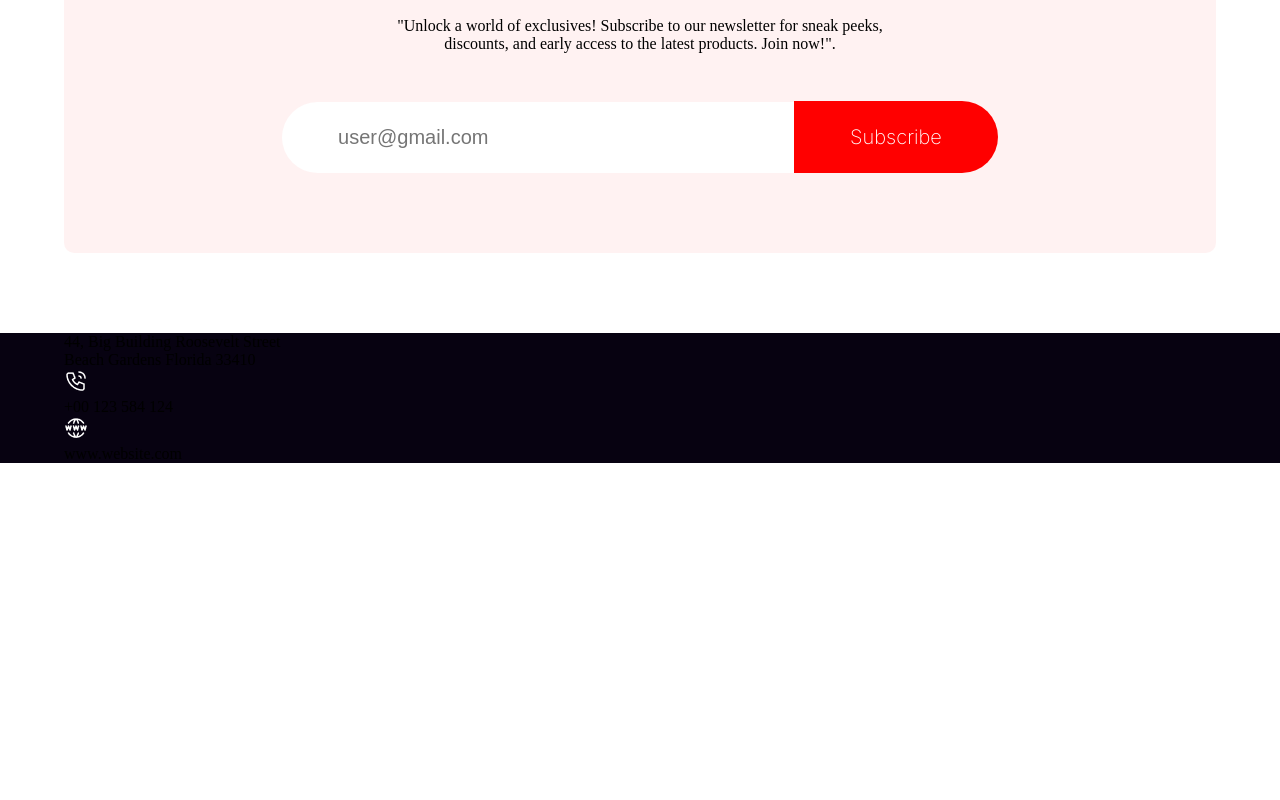
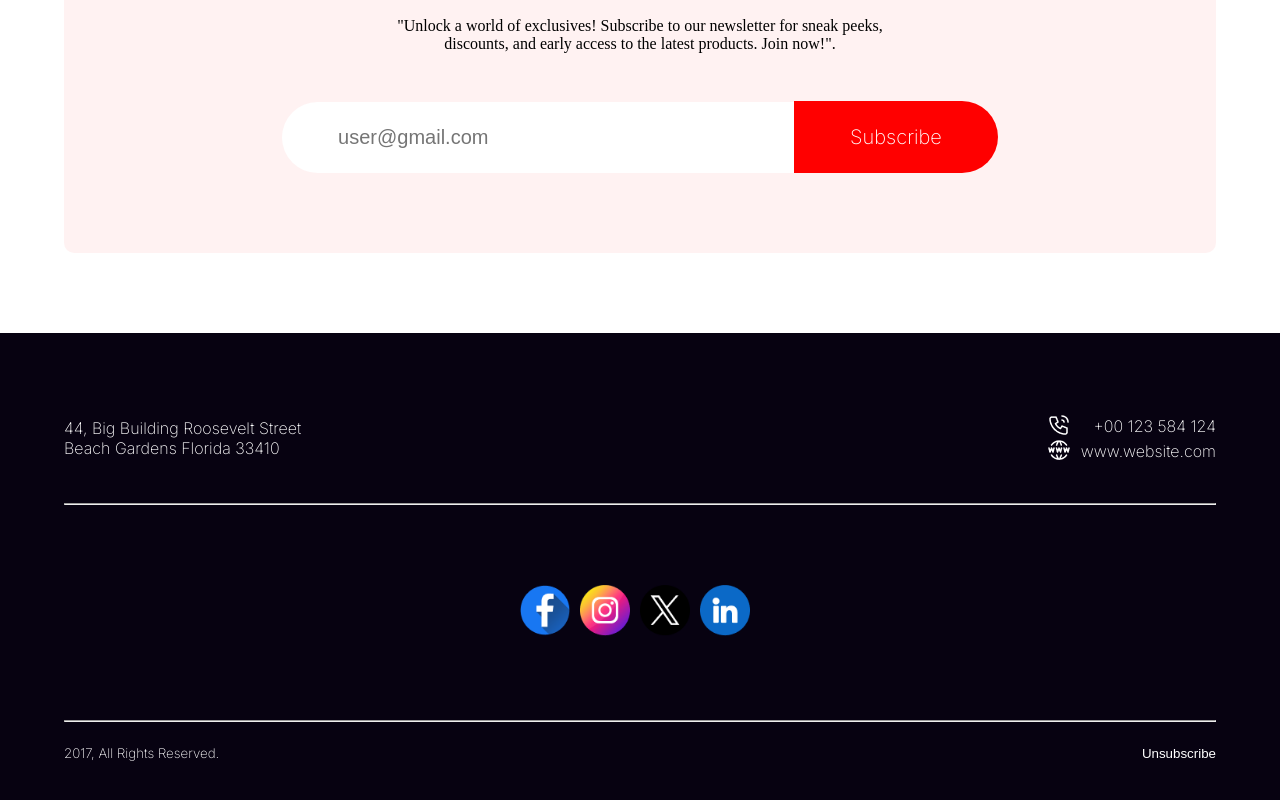
Before and after one commit to shorot-chicham/B9A1-New-Year-New-Mission, a plain HTML site: page index.html in a window 1280 px wide. Shown: the part 3833-4633 px from the top of the page. Before the commit the page ends 4296 px from the top, so only its background shows below. Drawn offline with Linux system fonts and the light colour scheme.

Commit message:
added footer container in the site

```diff
--- a/CSS/styles.css
+++ b/CSS/styles.css
@@ -238,8 +238,8 @@
 }
 
 .portfolio-items{
-    display: grid;
-    grid-template-columns: repeat(3, 1fr);
+    display: flex;
+    flex-wrap: wrap;
     justify-content: space-evenly;
     align-items: center;
     gap: 7px;
@@ -267,7 +267,7 @@
     margin-bottom: 22px;
 }
 
-.item img:hover{
+.item:hover{
     border: 5px solid #f00;
     border-radius: 10px;
 }
@@ -329,5 +329,47 @@ footer{
 }
 
 .footer-container{
+    color: #fff;
+    font-family: Inter;
+    padding: 80px 0;
+}
 
+.footer-info{
+    display: flex;
+    justify-content: space-between;
+    align-items: center;
+    gap: 100px;
+    padding-bottom: 40px;
 }
+
+.contact-number, .website{
+    display: flex;
+    justify-content: space-between;
+    align-items: center;
+    gap: 10px;
+}
+
+.social-sites{
+    text-align: center;
+    margin: 80px 0;
+}
+
+.social-sites img{
+    margin-right: 10px;
+    width: 50px;
+    height: auto;
+}
+
+.reserved{
+    display: flex;
+    justify-content: space-between;
+    align-items: center;
+    gap: 50px;
+    margin-top: 20px;
+}
+
+.unsubscribe-btn{
+    background-color:#070211;
+    color: #fff;
+    border: none;
+}
--- a/index.html
+++ b/index.html
@@ -156,18 +156,29 @@
                     <p>Beach Gardens Florida 33410</p>
                 </div>
                 <div class="contact">
-                    <div>
+                    <div class="contact-number">
                         <img src="resources/Call.png" alt="phone number">
                         <p>+00 123 584 124</p>
                     </div>
-                    <div>
+                    <div class="website">
                         <img src="resources/Website.png" alt="website link">
                         <p>www.website.com</p>
                     </div>
                 </div>
             </div>
-            <div></div>
-            <div></div>
+            <hr>
+            <div class="social-sites">
+                <img src="resources/Facebook.png" alt="facebook icon"><img src="resources/Instagram.png" alt="instagram icon"><img src="resources/Twitter.png" alt="twitter icon"><img src="resources/Linkedin.png" alt="linkedin icon">
+            </div>
+            <hr>
+            <div class="reserved">
+                <div>
+                    <p><small>2017, All Rights Reserved.</small></p>
+                </div>
+                <div>
+                    <button class="unsubscribe-btn">Unsubscribe</button>
+                </div>
+            </div>
         </section>
     </footer>
 </body>
```
